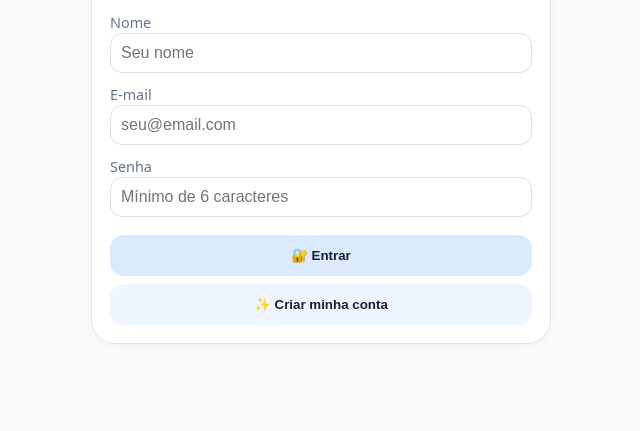
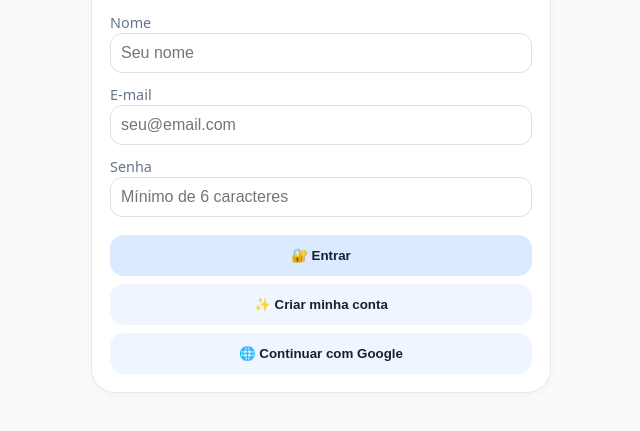
Before and after one commit to eberbeckman-web/pandaagua, a plain HTML site: page index.html in a window 1280 px wide. Shown: the part 241-672 px from the top of the page, without its empty margins (319-959 px from the left). Drawn offline with nearby package versions, Linux system fonts and the light colour scheme.

Commit message:
Update index.html

```diff
--- a/index.html
+++ b/index.html
@@ -284,13 +284,17 @@
         autocomplete="current-password"
       >
 
-      <div class="auth-actions">
+            <div class="auth-actions">
         <button id="loginBtn" class="btn primary">
           🔐 Entrar
         </button>
 
         <button id="signupBtn" class="btn">
           ✨ Criar minha conta
+        </button>
+
+        <button id="googleBtn" class="btn">
+          🌐 Continuar com Google
         </button>
       </div>
 
```
